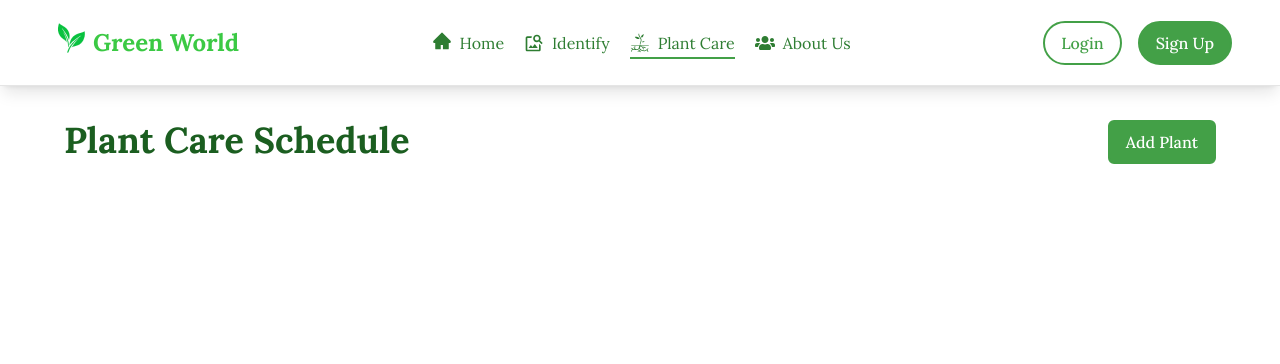
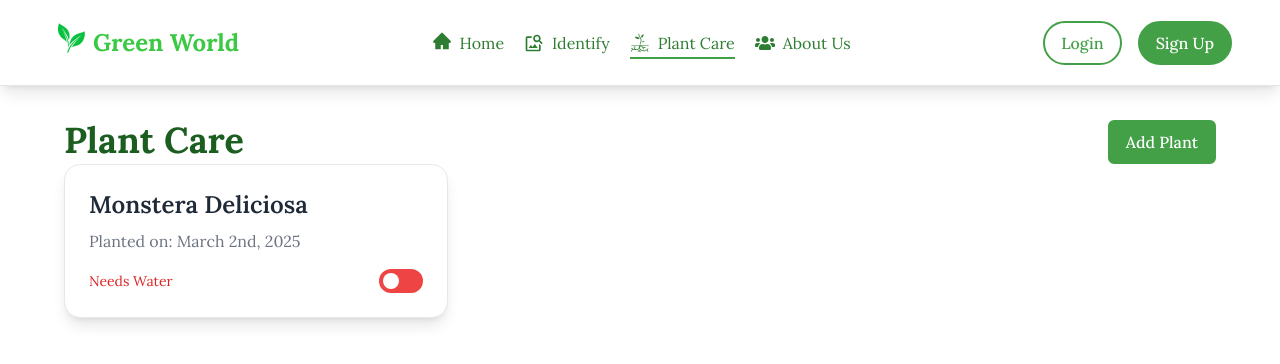
Before and after one commit to Green-World-Project/green-world-web, a React (Vite) app: page /plantcare in a window 1280 px wide. Shown: the top 364 px of the page. Built offline with nearby package versions, Linux system fonts and the light colour scheme.

Commit message:
feat: Create Plant Care page and header

```diff
--- a/src/pages/PlantCare/PlantCare.tsx
+++ b/src/pages/PlantCare/PlantCare.tsx
@@ -1,14 +1,13 @@
 import { useState } from "react";
 import AddPlantForm from "../../shared/AddPlantForm";
+import PlantCareList from "./components/PlantCareList";
 
 export default function PlantCare() {
   const [isFormOpen, setIsFormOpen] = useState(false);
   return (
     <div className="container-custom px-[2rem] lg:px-[4rem]">
       <div className="flex flex-row justify-between">
-        <h1 className="text-[#1b5e20] text-4xl font-bold">
-          Plant Care Schedule
-        </h1>
+        <h1 className="text-[#1b5e20] text-4xl font-bold">Plant Care</h1>
         <button
           className="text-center text-[1rem] cursor-pointer font-medium text-white border-[2px] border-[#43a047] bg-[#43a047] px-4 py-2
           rounded-md transition-all hover:bg-[#2e7d32] hover:scale-105 hover:border-[#2e7d32]"
@@ -18,6 +17,7 @@ export default function PlantCare() {
         </button>
         <AddPlantForm isFormOpen={isFormOpen} setIsFormOpen={setIsFormOpen} />
       </div>
+      <PlantCareList />
     </div>
   );
 }
--- /dev/null
+++ b/src/pages/PlantCare/components/PlantCareList.tsx
@@ -0,0 +1,15 @@
+import PlantCard from "./PlantCard";
+
+const PlantCareList = () => {
+  return (
+    <div>
+      <PlantCard
+        name="Monstera Deliciosa"
+        date="2025-03-02"
+        initialWatered={false}
+      />
+    </div>
+  );
+};
+
+export default PlantCareList;
```
